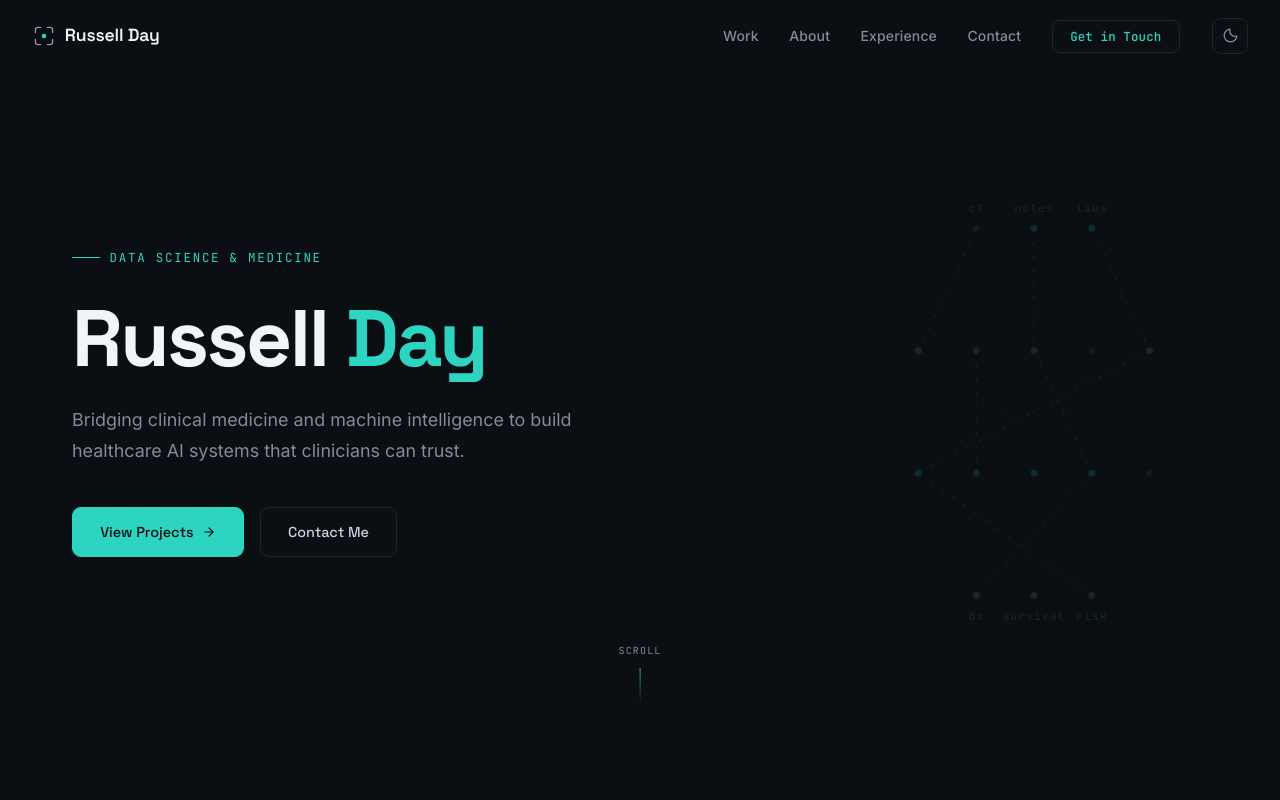
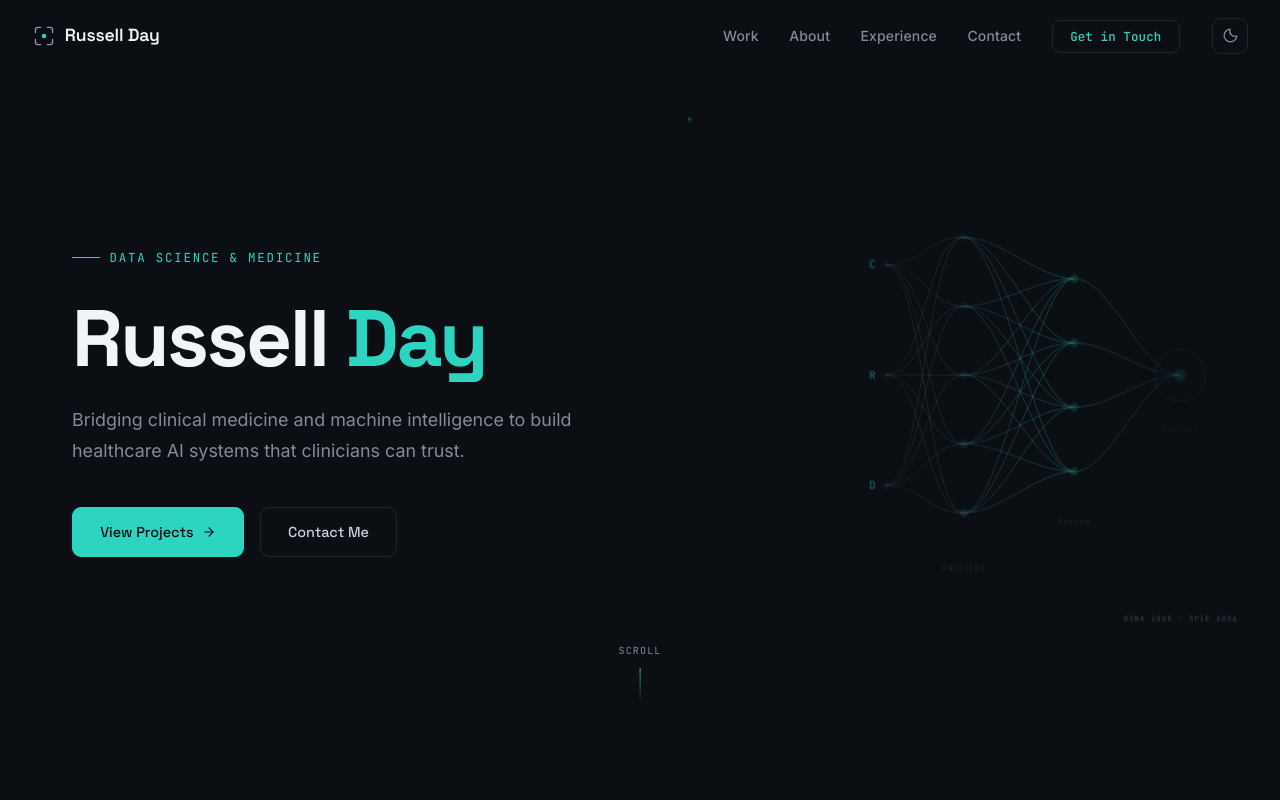
Before and after one commit to Russell-Day/russell-day.github.io, a React (Vite) app: page / in a window 1280 px wide. Shown: the top 800 px of the page. Built offline with nearby package versions, Linux system fonts and the light colour scheme.

Commit message:
updating hero section

```diff
--- a/src/components/Navigation.tsx
+++ b/src/components/Navigation.tsx
@@ -27,7 +27,7 @@ export default function Navigation({
   return (
     <>
       <nav className={`d22-nav ${scrolled ? "scrolled" : ""}`}>
-        <a href="#hero" className="d22-nav-logo" onClick={onCloseMenu}>
+        <a href="/" className="d22-nav-logo" onClick={onCloseMenu}>
           <LogoMark theme={theme} />
           {brandName}
         </a>
--- a/src/components/icons.tsx
+++ b/src/components/icons.tsx
@@ -64,29 +64,29 @@ export function LogoMark({ theme }: { theme: Theme }) {
   );
 }
 
-const netLayers = [3, 5, 5, 3];
-const netLayerY = [90, 270, 450, 630];
-const netSpacing = 85;
+type NetPoint = { x: number; y: number };
 
-type NetNode = { x: number; y: number; layer: number; index: number };
+// A compact view of the actual multimodal prediction pipeline: three feature
+// families are encoded independently, fused, and resolved into one outcome.
+const inputs = [
+  { label: "CLINICAL", detail: "language features", y: 160 },
+  { label: "RADIOMICS", detail: "quantitative imaging", y: 280 },
+  { label: "DEEP LEARNING", detail: "learned image features", y: 400 },
+];
 
-const netNodes: NetNode[] = netLayers.flatMap((count, layer) =>
-  Array.from({ length: count }, (_, index) => ({
-    x: 250 + (index - (count - 1) / 2) * netSpacing,
-    y: netLayerY[layer],
-    layer,
-    index,
-  }))
-);
+const encoderNodes: NetPoint[] = [130, 205, 280, 355, 430].map((y) => ({ x: 300, y }));
+const fusionNodes: NetPoint[] = [175, 245, 315, 385].map((y) => ({ x: 420, y }));
+const outputNode: NetPoint = { x: 535, y: 280 };
 
-const netEdges = netNodes.flatMap((from) =>
-  netNodes
-    .filter((to) => to.layer === from.layer + 1)
-    .map((to) => ({ from, to }))
-);
+type NetEdge = { from: NetPoint; to: NetPoint };
 
-const netInputLabels = ["ct", "notes", "labs"];
-const netOutputLabels = ["dx", "survival", "risk"];
+const netEdges: NetEdge[] = [
+  ...inputs.flatMap((input) =>
+    encoderNodes.map((to) => ({ from: { x: 215, y: input.y }, to }))
+  ),
+  ...encoderNodes.flatMap((from) => fusionNodes.map((to) => ({ from, to }))),
+  ...fusionNodes.map((from) => ({ from, to: outputNode })),
+];
 
 export function HeroNetwork({ theme }: { theme: Theme }) {
   const primary = theme === "dark" ? "#2dd4bf" : "#0f766e";
@@ -95,67 +95,93 @@ export function HeroNetwork({ theme }: { theme: Theme }) {
   return (
     <svg
       className="d22-hero-net"
-      viewBox="0 0 500 700"
+      viewBox="0 0 620 560"
       fill="none"
       xmlns="http://www.w3.org/2000/svg"
       aria-hidden="true"
     >
+      <defs>
+        <linearGradient id="d22-net-line" x1="190" y1="280" x2="555" y2="280" gradientUnits="userSpaceOnUse">
+          <stop stopColor={secondary} stopOpacity="0.15" />
+          <stop offset="0.58" stopColor={primary} stopOpacity="0.58" />
+          <stop offset="1" stopColor={primary} stopOpacity="0.2" />
+        </linearGradient>
+        <radialGradient id="d22-net-orb">
+          <stop stopColor={primary} stopOpacity="0.2" />
+          <stop offset="1" stopColor={primary} stopOpacity="0" />
+        </radialGradient>
+        <filter id="d22-net-glow" x="-300%" y="-300%" width="700%" height="700%">
+          <feGaussianBlur stdDeviation="4" result="blur" />
+          <feMerge><feMergeNode in="blur" /><feMergeNode in="SourceGraphic" /></feMerge>
+        </filter>
+      </defs>
+
+      <circle cx="425" cy="280" r="180" fill="url(#d22-net-orb)" className="d22-net-detail" />
+
       {netEdges.map(({ from, to }, i) => {
-        const signal = i % 7 === 0;
         return (
-          <line
+          <path
             key={`e-${i}`}
-            x1={from.x}
-            y1={from.y}
-            x2={to.x}
-            y2={to.y}
-            stroke={signal ? primary : secondary}
-            strokeWidth={signal ? 1.4 : 0.7}
-            opacity={signal ? 0.85 : 0.3}
-            className={signal ? "d22-net-signal" : undefined}
-            style={signal ? { animationDelay: `${(i % 5) * 1.3}s` } : undefined}
+            d={`M${from.x} ${from.y} C${from.x + 40} ${from.y}, ${to.x - 40} ${to.y}, ${to.x} ${to.y}`}
+            stroke="url(#d22-net-line)"
+            className="d22-net-edge"
           />
         );
       })}
-      {netNodes.map((node, i) => (
+
+      {inputs.map((input) => (
         <circle
-          key={`n-${i}`}
-          cx={node.x}
-          cy={node.y}
-          r="5"
-          fill={node.layer % 2 === 0 ? primary : secondary}
+          key={`in-${input.label}`}
+          cx="215"
+          cy={input.y}
+          r="4.5"
+          fill={secondary}
           className="d22-net-node"
-          style={{ animationDelay: `${(i % 6) * 0.7}s` }}
         />
       ))}
-      {netNodes
-        .filter((node) => node.layer === 0)
-        .map((node) => (
-          <text
-            key={`in-${node.index}`}
-            x={node.x}
-            y={node.y - 24}
-            textAnchor="middle"
-            className="d22-net-label"
-            fill={secondary}
-          >
-            {netInputLabels[node.index]}
-          </text>
-        ))}
-      {netNodes
-        .filter((node) => node.layer === netLayers.length - 1)
-        .map((node) => (
-          <text
-            key={`out-${node.index}`}
-            x={node.x}
-            y={node.y + 36}
-            textAnchor="middle"
-            className="d22-net-label"
-            fill={primary}
-          >
-            {netOutputLabels[node.index]}
-          </text>
-        ))}
+
+      {inputs.map((input) => (
+        <g key={input.label} className="d22-net-input">
+          <rect className="d22-net-input-panel" x="52" y={input.y - 28} width="163" height="56" rx="12" />
+          <text x="70" y={input.y + 4} className="d22-net-input-letter">{input.label[0]}</text>
+          <text x="80" y={input.y + 4} className="d22-net-input-suffix">{input.label.slice(1)}</text>
+          <text x="70" y={input.y + 18} className="d22-net-input-detail">{input.detail}</text>
+        </g>
+      ))}
+
+      {[...encoderNodes, ...fusionNodes].map((node, i) => (
+        <g key={`n-${i}`} className="d22-net-node" style={{ animationDelay: `${i * -0.38}s` }}>
+          <circle cx={node.x} cy={node.y} r="13" className="d22-net-node-halo" />
+          <circle cx={node.x} cy={node.y} r="4.5" fill={i < encoderNodes.length ? secondary : primary} />
+        </g>
+      ))}
+
+      <g className="d22-net-output">
+        <circle cx={outputNode.x} cy={outputNode.y} r="42" />
+        <circle cx={outputNode.x} cy={outputNode.y} r="28" />
+        <circle cx={outputNode.x} cy={outputNode.y} r="6" fill={primary} filter="url(#d22-net-glow)" />
+        <text x={outputNode.x} y={outputNode.y + 62} textAnchor="middle">OUTCOME</text>
+      </g>
+
+      <g className="d22-net-column-labels">
+        <text x="300" y="493" textAnchor="middle">ENCODERS</text>
+        <text x="420" y="443" textAnchor="middle">FUSION</text>
+      </g>
+
+      <text x="598" y="548" textAnchor="end" className="d22-net-corner">
+        RSNA 2025 · SPIE 2026
+      </text>
+
+      {[160, 280, 400].map((y, i) => (
+        <circle key={`s-${y}`} r="3.2" fill={primary} className="d22-net-particle" filter="url(#d22-net-glow)">
+          <animateMotion
+            dur={`${4.8 + i * 0.65}s`}
+            begin={`${i * -1.7}s`}
+            repeatCount="indefinite"
+            path={`M215 ${y} C260 ${y}, 365 ${280 + (i - 1) * 35}, 493 280`}
+          />
+        </circle>
+      ))}
     </svg>
   );
 }
--- a/src/index.css
+++ b/src/index.css
@@ -482,53 +482,218 @@ html, body, #root {
   50% { opacity: 0.35; }
 }
 
-/* ─── Hero network (subtle, parallax) ─── */
+/* ─── Hero neural network ─── */
 .d22-hero-net {
   position: absolute;
-  top: 55%;
-  right: 3%;
-  width: 340px;
-  height: 560px;
-  pointer-events: none;
+  top: 51%;
+  right: -1.5%;
+  width: clamp(430px, 46vw, 570px);
+  height: auto;
+  pointer-events: auto;
   transform: translateY(-50%)
-    translate3d(calc(var(--hpx, 0) * 16px), calc(var(--hpy, 0) * 16px), 0);
-  transition: transform 0.6s cubic-bezier(0.16, 1, 0.3, 1), opacity 0.4s ease;
+    translate3d(calc(var(--hpx, 0) * 11px), calc(var(--hpy, 0) * 11px), 0);
+  transition: transform 0.28s cubic-bezier(0.16, 1, 0.3, 1),
+    opacity 0.55s ease-out 0.06s;
+}
+
+.d22-hero-net:hover {
+  transition: transform 0.28s cubic-bezier(0.16, 1, 0.3, 1),
+    opacity 0.2s ease-out;
 }
 
 .d22-root[data-theme="dark"] .d22-hero-net {
-  opacity: 0.16;
+  opacity: 0.58;
 }
 
 .d22-root[data-theme="light"] .d22-hero-net {
-  opacity: 0.14;
+  opacity: 0.5;
+}
+
+.d22-root[data-theme="dark"] .d22-hero-net:hover {
+  opacity: 0.72;
+}
+
+.d22-root[data-theme="light"] .d22-hero-net:hover {
+  opacity: 0.64;
+}
+
+/* Detail layer responds quickly on hover and eases back to the wireframe. */
+.d22-net-detail {
+  opacity: 0;
+  transition: opacity 0.55s ease-out 0.06s;
+}
+
+.d22-hero-net:hover .d22-net-detail {
+  opacity: 1;
+  transition: opacity 0.2s ease-out;
+}
+
+.d22-net-edge {
+  fill: none;
+  stroke-width: 0.9;
+}
+
+.d22-net-input-panel {
+  fill: color-mix(in srgb, var(--bg-card) 86%, transparent);
+  stroke: var(--border);
+  stroke-width: 1;
+  transform-box: fill-box;
+  transform-origin: right center;
+  transform: scaleX(0.22);
+  transition: transform 0.55s cubic-bezier(0.16, 1, 0.3, 1) 0.06s,
+    opacity 0.55s ease-out 0.06s;
+  opacity: 0.7;
+}
+
+.d22-net-input {
+  opacity: 0.8;
+  transition: opacity 0.55s ease-out 0.06s;
+}
+
+.d22-hero-net:hover .d22-net-input {
+  opacity: 0.95;
+  transition: opacity 0.2s ease-out;
+}
+
+.d22-hero-net:hover .d22-net-input-panel {
+  transform: scaleX(1);
+  opacity: 1;
+  transition: transform 0.32s cubic-bezier(0.16, 1, 0.3, 1),
+    opacity 0.2s ease-out;
+}
+
+.d22-net-input-letter,
+.d22-net-input-suffix,
+.d22-net-column-labels,
+.d22-net-output text {
+  font-family: var(--mono);
+  fill: var(--text);
+  font-size: 9px;
+  letter-spacing: 0.12em;
+}
+
+.d22-net-input-letter {
+  fill: var(--accent-primary);
+  font-size: 12px;
+  font-weight: 500;
+  transform: translateX(127px);
+  transition: transform 0.55s cubic-bezier(0.16, 1, 0.3, 1) 0.06s;
+}
+
+.d22-hero-net:hover .d22-net-input-letter {
+  transform: translateX(0);
+  transition: transform 0.32s cubic-bezier(0.16, 1, 0.3, 1);
+}
+
+.d22-net-input-suffix {
+  opacity: 0;
+  clip-path: inset(0 100% 0 0);
+  transition: opacity 0.12s ease-out,
+    clip-path 0.28s steps(8, end);
+}
+
+.d22-hero-net:hover .d22-net-input-suffix {
+  opacity: 1;
+  clip-path: inset(0 0 0 0);
+  transition: opacity 0.08s ease-out 0.12s,
+    clip-path 0.28s steps(8, end) 0.12s;
+}
+
+.d22-net-input-detail {
+  font-family: var(--body);
+  fill: var(--text-muted);
+  font-size: 8px;
+  opacity: 0;
+  transition: opacity 0.2s ease-out;
+}
+
+.d22-hero-net:hover .d22-net-input-detail {
+  opacity: 0.72;
+  transition: opacity 0.2s ease-out 0.2s;
+}
+
+.d22-net-column-labels,
+.d22-net-output text {
+  fill: var(--text-muted);
+  font-size: 8px;
+}
+
+.d22-net-column-labels {
+  opacity: 0.35;
+}
+
+.d22-net-corner {
+  font-family: var(--mono);
+  fill: var(--text-muted);
+  font-size: 8px;
+  letter-spacing: 0.14em;
+  opacity: 0.8;
+}
+
+.d22-net-node-halo {
+  fill: var(--accent-primary-dim);
+  stroke: var(--border);
+  stroke-width: 0.75;
 }
 
 .d22-net-node {
-  animation: d22-node-pulse 4.2s ease-in-out infinite;
+  animation: d22-node-pulse 4.8s ease-in-out infinite;
   transform-box: fill-box;
   transform-origin: center;
 }
 
 @keyframes d22-node-pulse {
-  0%, 100% { opacity: 0.45; transform: scale(1); }
-  50% { opacity: 1; transform: scale(1.35); }
-}
-
-.d22-net-label {
-  font-family: var(--mono);
-  font-size: 17px;
-  letter-spacing: 0.08em;
-  opacity: 0.9;
-}
-
-.d22-net-signal {
-  stroke-dasharray: 6 14;
-  animation: d22-signal-flow 6.5s linear infinite;
-}
-
-@keyframes d22-signal-flow {
-  from { stroke-dashoffset: 0; }
-  to { stroke-dashoffset: -200; }
+  0%, 100% { opacity: 0.12; transform: scale(0.94); }
+  50% { opacity: 0.28; transform: scale(1.04); }
+}
+
+.d22-hero-net:hover .d22-net-node {
+  animation-name: d22-node-pulse-active;
+  animation-duration: 1.35s;
+}
+
+@keyframes d22-node-pulse-active {
+  0%, 100% { opacity: 0.24; transform: scale(0.9); }
+  45% { opacity: 0.72; transform: scale(1.16); }
+}
+
+.d22-net-particle {
+  opacity: 0.24;
+  transition: opacity 0.55s ease-out 0.06s;
+}
+
+.d22-hero-net:hover .d22-net-particle {
+  opacity: 0.82;
+  transition: opacity 0.2s ease-out;
+}
+
+.d22-net-output {
+  opacity: 0.2;
+  transition: opacity 0.55s ease-out 0.06s;
+}
+
+.d22-hero-net:hover .d22-net-output {
+  opacity: 0.32;
+  transition: opacity 0.2s ease-out;
+}
+
+.d22-net-output circle:first-child {
+  fill: var(--accent-primary-dim);
+  stroke: color-mix(in srgb, var(--accent-primary) 28%, transparent);
+  stroke-width: 1;
+  stroke-dasharray: 2 5;
+  transform-origin: 535px 280px;
+  animation: d22-output-spin 18s linear infinite;
+}
+
+.d22-net-output circle:nth-child(2) {
+  fill: color-mix(in srgb, var(--bg-elevated) 78%, transparent);
+  stroke: var(--accent-primary);
+  stroke-width: 0.8;
+}
+
+@keyframes d22-output-spin {
+  to { transform: rotate(360deg); }
 }
 
 @media (max-width: 900px) {
@@ -712,10 +877,29 @@ html, body, #root {
     transition: none;
   }
   .d22-net-node,
-  .d22-net-signal,
+  .d22-net-particle,
+  .d22-net-output circle:first-child,
   .d22-logo-ring,
   .d22-project-card {
     animation: none;
+  }
+
+  .d22-net-particle {
+    display: none;
+  }
+
+  .d22-hero-net:hover .d22-net-node {
+    animation: none;
+  }
+
+  .d22-net-input,
+  .d22-net-input-panel,
+  .d22-net-input-letter,
+  .d22-net-input-suffix,
+  .d22-net-input-detail,
+  .d22-net-output,
+  .d22-net-detail {
+    transition: none;
   }
   .d22-hero-net {
     transition: none;
```
Also changed, not shown: 3 other files (tests, documents, lock files or other folders).
